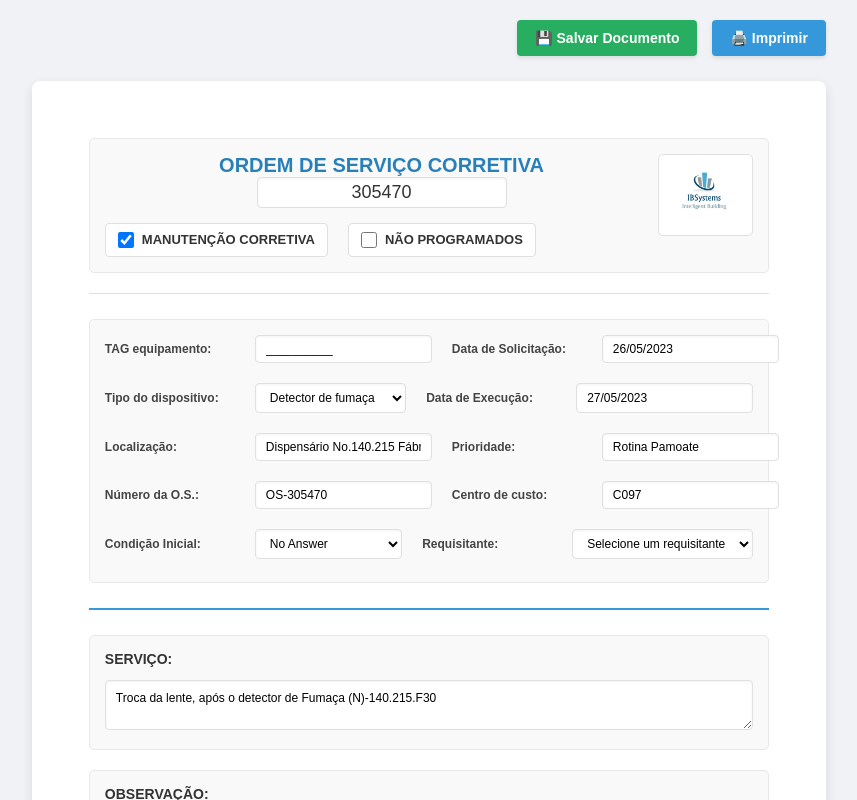
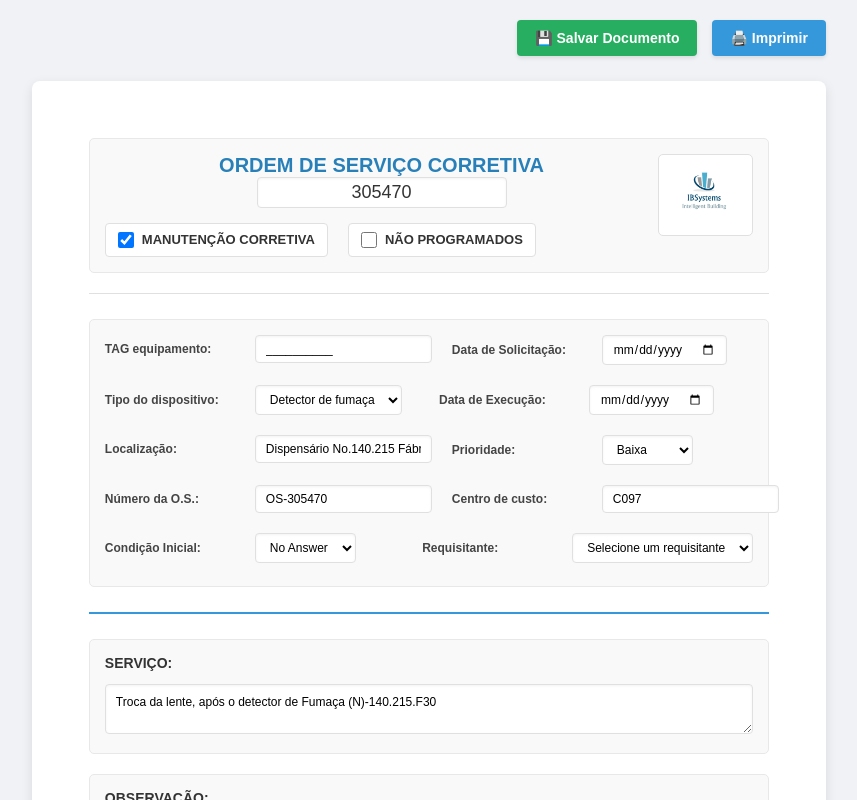
Before and after one commit to caiquemiranda/automation-reports-maintenance, a React (Create React App) app in the folder ordem-servico-corretiva/os-only-front/: page / in a window 1280 px wide. Shown: the top 800 px of the page, without its empty margins (211-1068 px from the left). Built offline with nearby package versions, Linux system fonts and the light colour scheme.

Commit message:
Melhora a seção de informações com ajustes de layout

```diff
--- a/ordem-servico-corretiva/os-only-front/src/components/InfoSection.js
+++ b/ordem-servico-corretiva/os-only-front/src/components/InfoSection.js
@@ -19,17 +19,24 @@ const InfoSection = ({ formData, onChange }) => {
 
   const InfoItem = ({ label, field, value, type = 'text', options = [] }) => {
     return (
-      <div className="info-item" style={{ marginBottom: '8px' }}>
+      <div className="info-item" style={{
+        marginBottom: '8px',
+        display: 'flex',
+        alignItems: 'center',
+        width: '100%'
+      }}>
         <div className="info-label" style={{
           fontWeight: 'bold',
-          minWidth: '150px',
+          width: '150px',
           fontSize: '12px',
           color: '#444',
           display: 'flex',
-          alignItems: 'center'
+          alignItems: 'center',
+          flexShrink: 0
         }}>
           {label}:
         </div>
+        <div style={{ flex: 1 }}>
           {type === 'select' ? (
             <select
               className="info-value"
@@ -51,6 +58,7 @@ const InfoSection = ({ formData, onChange }) => {
             />
           )}
         </div>
+      </div>
     );
   };
 
@@ -71,6 +79,14 @@ const InfoSection = ({ formData, onChange }) => {
     'Carlos Eduardo'
   ];
 
+  // Níveis de prioridade
+  const prioridades = [
+    'Baixa',
+    'Média',
+    'Alta',
+    'Urgência'
+  ];
+
   return (
     <div className="info-section" style={{
       display: 'flex',
@@ -83,18 +99,24 @@ const InfoSection = ({ formData, onChange }) => {
       border: '1px solid #e8e8e8'
     }}>
       <div className="info-row" style={{ display: 'flex', gap: '20px' }}>
+        <div style={{ flex: 1 }}>
           <InfoItem
             label="TAG equipamento"
             field="tagEquipamento"
             value={formData.tagEquipamento || formData.codigoManutencao}
           />
+        </div>
+        <div style={{ flex: 1 }}>
           <InfoItem
             label="Data de Solicitação"
             field="dataSolicitacao"
             value={formData.dataSolicitacao}
+            type="date"
           />
         </div>
+      </div>
       <div className="info-row" style={{ display: 'flex', gap: '20px' }}>
+        <div style={{ flex: 1 }}>
           <InfoItem
             label="Tipo do dispositivo"
             field="tipoDispositivo"
@@ -102,37 +124,52 @@ const InfoSection = ({ formData, onChange }) => {
             type="select"
             options={tiposDispositivo}
           />
+        </div>
+        <div style={{ flex: 1 }}>
           <InfoItem
             label="Data de Execução"
             field="dataExecucao"
             value={formData.dataExecucao}
+            type="date"
           />
         </div>
+      </div>
       <div className="info-row" style={{ display: 'flex', gap: '20px' }}>
+        <div style={{ flex: 1 }}>
           <InfoItem
             label="Localização"
             field="localizacao"
             value={formData.localizacao}
           />
+        </div>
+        <div style={{ flex: 1 }}>
           <InfoItem
             label="Prioridade"
             field="prioridade"
-          value={formData.prioridade}
+            value={formData.prioridade || 'Média'}
+            type="select"
+            options={prioridades}
           />
         </div>
+      </div>
       <div className="info-row" style={{ display: 'flex', gap: '20px' }}>
+        <div style={{ flex: 1 }}>
           <InfoItem
             label="Número da O.S."
             field="numeroOsCompleto"
             value={`OS-${formData.numeroOs}`}
           />
+        </div>
+        <div style={{ flex: 1 }}>
           <InfoItem
             label="Centro de custo"
             field="centroCusto"
             value={formData.centroCusto}
           />
         </div>
+      </div>
       <div className="info-row" style={{ display: 'flex', gap: '20px' }}>
+        <div style={{ flex: 1 }}>
           <InfoItem
             label="Condição Inicial"
             field="condicaoInicial"
@@ -140,6 +177,8 @@ const InfoSection = ({ formData, onChange }) => {
             type="select"
             options={['No Answer', 'Dirty', 'Imode']}
           />
+        </div>
+        <div style={{ flex: 1 }}>
           <InfoItem
             label="Requisitante"
             field="requisitante"
@@ -149,6 +188,7 @@ const InfoSection = ({ formData, onChange }) => {
           />
         </div>
       </div>
+    </div>
   );
 };
 
```
Lines whose indentation alone changed are shown as unchanged.
